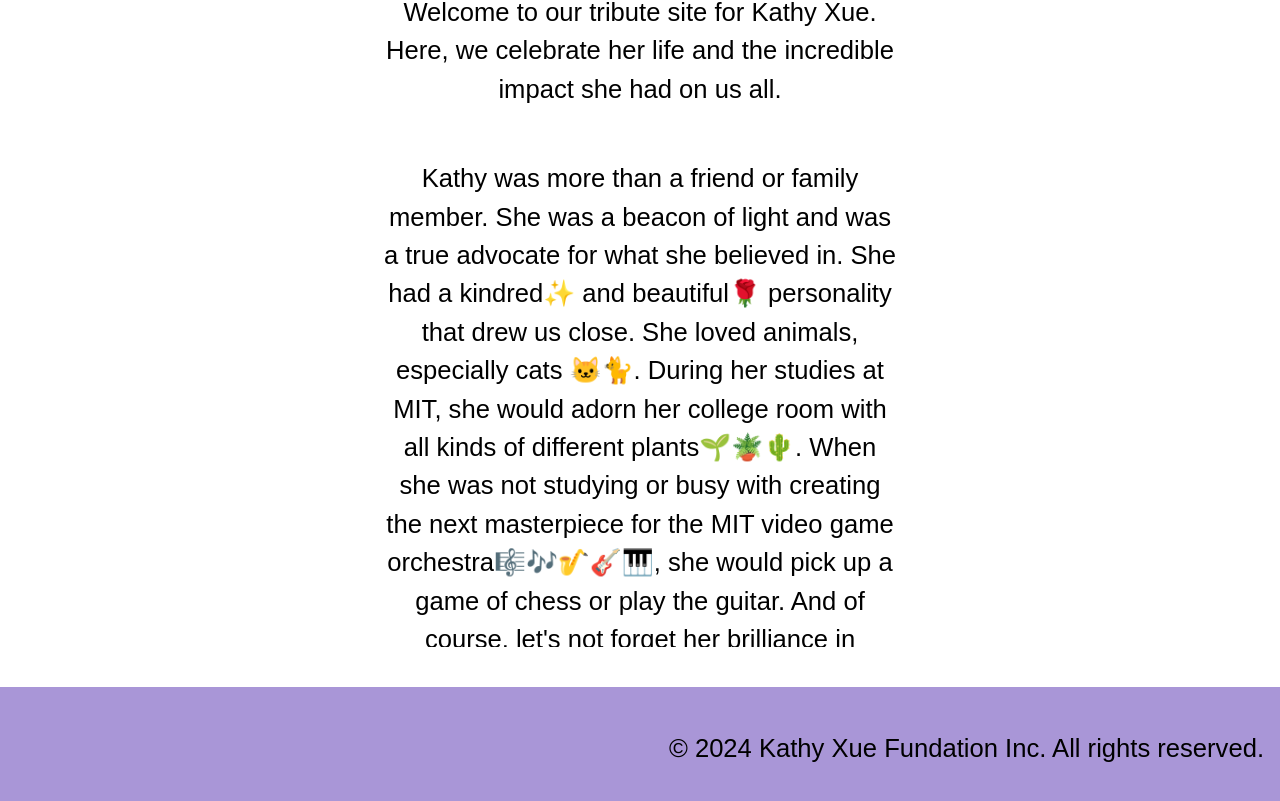
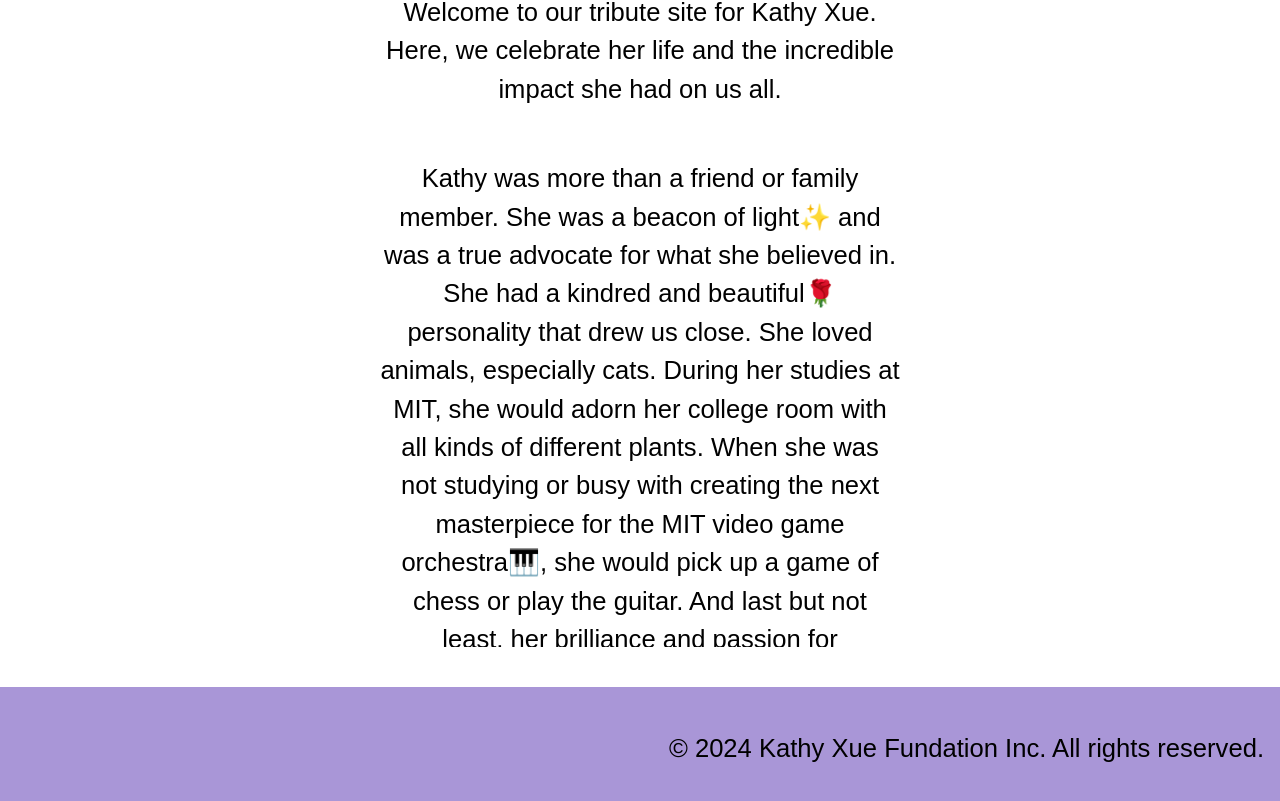
Before and after one commit to linyu3294/portfolio-react, a React (Vite) app: page / in a window 1280 px wide. Shown: the part 683-1484 px from the top of the page. Built offline with nearby package versions, Linux system fonts and the light colour scheme.

Commit message:
Fix images

```diff
--- a/src/components/pages/home.page.tsx
+++ b/src/components/pages/home.page.tsx
@@ -9,7 +9,7 @@ const Home: React.FC = () => {
           Welcome to our tribute site for Kathy Xue. Here, we celebrate her life and the incredible impact she had on us all.
         </p>
         <p>
-          Kathy was more than a friend or family member. She was a beacon of light and was a true advocate for what she believed in. She had a kindred✨ and beautiful🌹 personality that drew us close. She loved animals, especially cats 🐱🐈. During her studies at MIT, she would adorn her college room with all kinds of different plants🌱🪴🌵. When she was not studying or busy with creating the next masterpiece for the MIT video game orchestra🎼🎶🎷🎸🎹, she would pick up a game of chess or play the guitar. And of course, let's not forget her brilliance in mathematics is seldomly rivaled🧠💡📚. Her life was full of possiblities and wonder! This site is our way of keeping her memory alive and honoring the amazing person she was.
+          Kathy was more than a friend or family member. She was a beacon of light✨ and was a true advocate for what she believed in. She had a kindred and beautiful🌹 personality that drew us close. She loved animals, especially cats. During her studies at MIT, she would adorn her college room with all kinds of different plants. When she was not studying or busy with creating the next masterpiece for the MIT video game orchestra🎹, she would pick up a game of chess or play the guitar. And last but not least, her brilliance and passion for mathematics has allowed her to form bonds with great minded individuals. Her life was full of possiblities and wonder! This site is our way of keeping her memory alive and honoring the amazing person she was.
         </p>
         {/* <p>
           The Kathy Xue Fund is our way of continuing her legacy of giving back. The funds raised will support causes that Kathy was passionate about, ensuring her spirit lives on.
```
Also changed, not shown: src/components/musical-note.component.tsx (+1 -1 lines).
